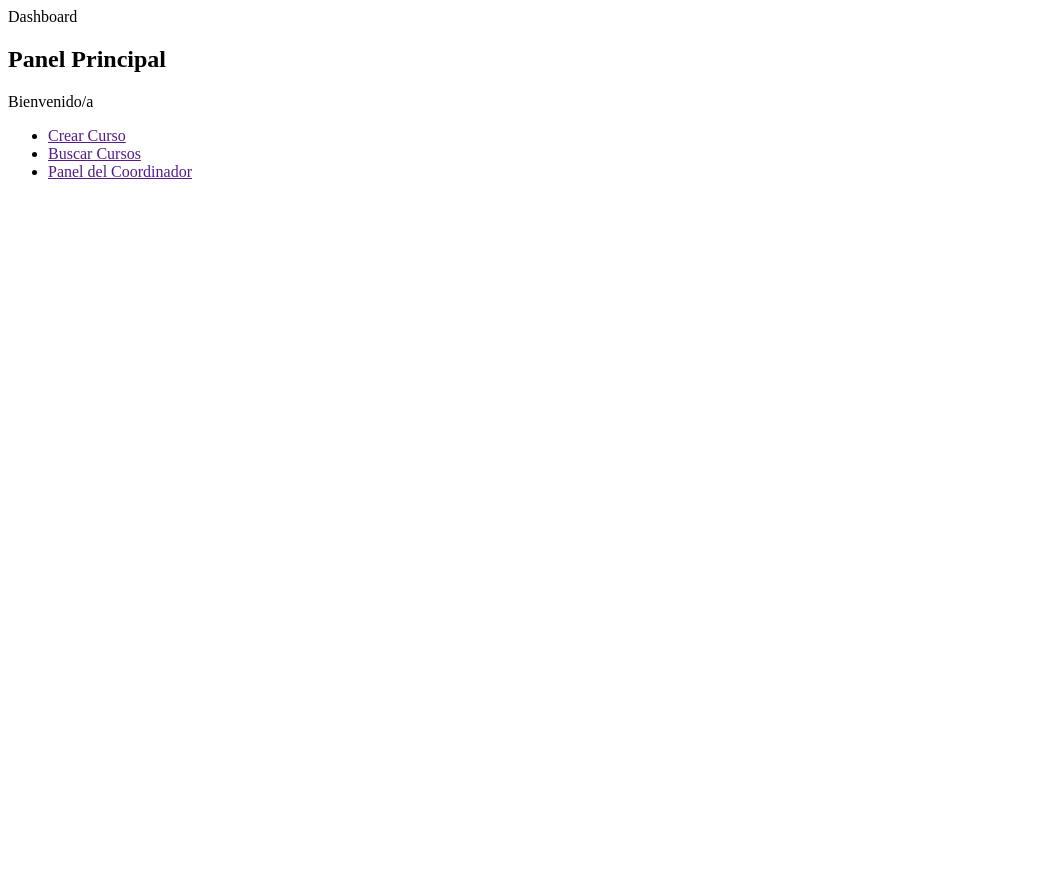
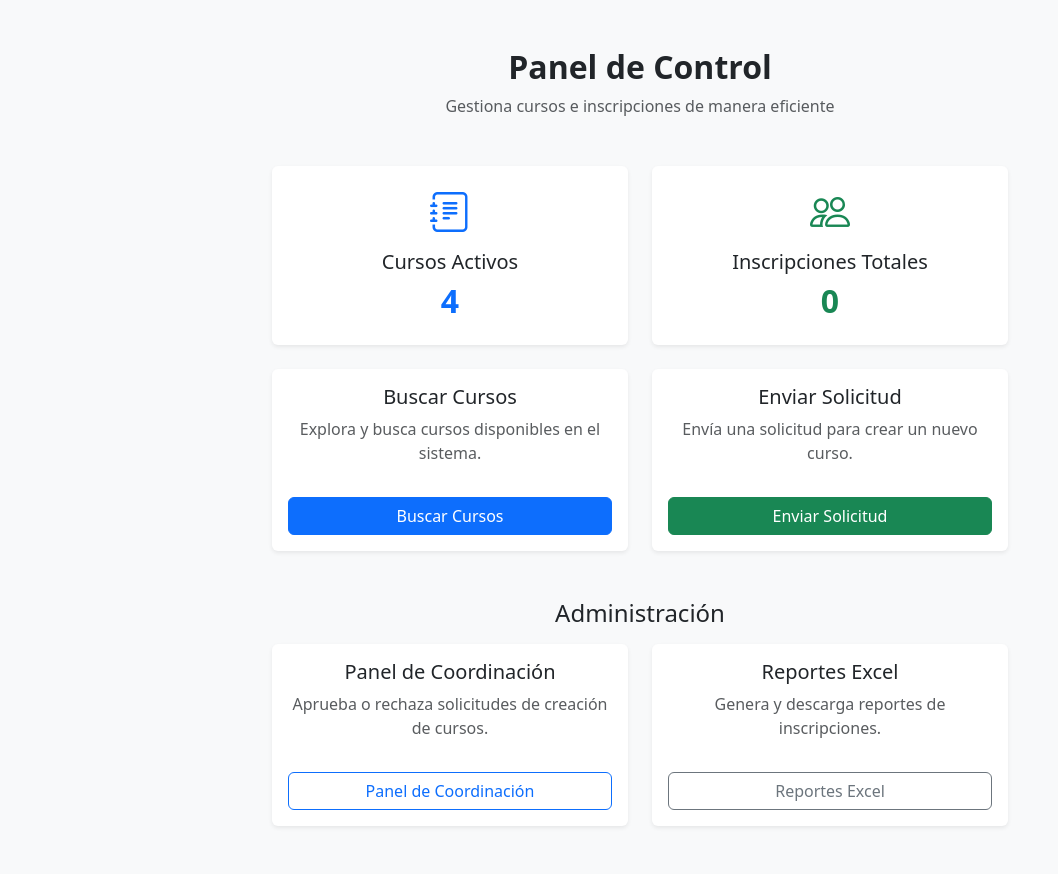
Before and after one commit to G1lber/Entreno-Cursos-Cortos, a Django app: page /dashboard/ in a window 1280 px wide. Shown: the whole page, without its empty margins (0-1058 px from the left). Before the commit the page ends 179 px from the top, so only its background shows below. Run offline with Django 5.2, Linux system fonts and the light colour scheme.

Commit message:
estilo dashboard

```diff
--- a/curso/templates/coordinador_dashboard.html
+++ b/curso/templates/coordinador_dashboard.html
@@ -7,7 +7,7 @@
 <head>
   <meta charset="UTF-8">
   <title>Dashboard de Coordinador</title>
-  <link rel="stylesheet" href="{% static 'css/coordinator.css' %}">
+  <link rel="stylesheet" href="{% static 'css/coordinador.css' %}">
 </head>
 <body>
   <div class="container">
--- a/curso/templates/dashboard.html
+++ b/curso/templates/dashboard.html
@@ -1,12 +1,102 @@
-{% block title %}Dashboard{% endblock %}
+<!DOCTYPE html>
+<html lang="es">
+<head>
+  <meta charset="UTF-8">
+  <meta name="viewport" content="width=device-width, initial-scale=1">
+  <title>Dashboard</title>
+  <!-- Bootstrap CSS -->
+  <link href="https://cdn.jsdelivr.net/npm/bootstrap@5.3.2/dist/css/bootstrap.min.css" rel="stylesheet">
+  <!-- Bootstrap Icons -->
+  <link href="https://cdn.jsdelivr.net/npm/bootstrap-icons@1.11.3/font/bootstrap-icons.css" rel="stylesheet">
+</head>
+<body class="bg-light">
 
-{% block content %}
-  <h2>Panel Principal</h2>
-  <p>Bienvenido/a {{ user.username }} </p>
+  <div class="container-lg my-5">
 
-  <ul>
-    <li><a href="">Crear Curso</a></li>
-    <li><a href="">Buscar Cursos</a></li>
-    <li><a href="">Panel del Coordinador</a></li>
-  </ul>
-{% endblock %}
+    <!-- Título -->
+    <div class="text-center mb-5">
+      <h2 class="fw-bold">Panel de Control</h2>
+      <p class="text-muted">Gestiona cursos e inscripciones de manera eficiente</p>
+    </div>
+
+    <!-- Estadísticas -->
+    <div class="row g-4 mb-4 justify-content-center align-items-stretch">
+      <div class="col-md-5 col-lg-4 d-flex">
+        <div class="card shadow-sm border-0 text-center w-100 h-100">
+          <div class="card-body d-flex flex-column justify-content-center">
+            <i class="bi bi-journal-text fs-1 text-primary"></i>
+            <h5 class="card-title mt-2">Cursos Activos</h5>
+            <h2 class="fw-bold text-primary">4</h2>
+          </div>
+        </div>
+      </div>
+      <div class="col-md-5 col-lg-4 d-flex">
+        <div class="card shadow-sm border-0 text-center w-100 h-100">
+          <div class="card-body d-flex flex-column justify-content-center">
+            <i class="bi bi-people fs-1 text-success"></i>
+            <h5 class="card-title mt-2">Inscripciones Totales</h5>
+            <h2 class="fw-bold text-success">0</h2>
+          </div>
+        </div>
+      </div>
+    </div>
+
+    <!-- Acciones -->
+    <div class="row g-4 mb-5 justify-content-center align-items-stretch">
+      <div class="col-md-5 col-lg-4 d-flex">
+        <div class="card shadow-sm border-0 text-center w-100 h-100">
+          <div class="card-body d-flex flex-column justify-content-between">
+            <div>
+              <h5 class="card-title">Buscar Cursos</h5>
+              <p class="text-muted">Explora y busca cursos disponibles en el sistema.</p>
+            </div>
+            <a href="#" class="btn btn-primary mt-3">Buscar Cursos</a>
+          </div>
+        </div>
+      </div>
+      <div class="col-md-5 col-lg-4 d-flex">
+        <div class="card shadow-sm border-0 text-center w-100 h-100">
+          <div class="card-body d-flex flex-column justify-content-between">
+            <div>
+              <h5 class="card-title">Enviar Solicitud</h5>
+              <p class="text-muted">Envía una solicitud para crear un nuevo curso.</p>
+            </div>
+            <a href="#" class="btn btn-success mt-3">Enviar Solicitud</a>
+          </div>
+        </div>
+      </div>
+    </div>
+
+    <!-- Administración -->
+    <h4 class="mb-3 text-center">Administración</h4>
+    <div class="row g-4 justify-content-center align-items-stretch">
+      <div class="col-md-5 col-lg-4 d-flex">
+        <div class="card shadow-sm border-0 w-100 h-100">
+          <div class="card-body text-center d-flex flex-column justify-content-between">
+            <div>
+              <h5 class="card-title">Panel de Coordinación</h5>
+              <p class="text-muted">Aprueba o rechaza solicitudes de creación de cursos.</p>
+            </div>
+            <a href="#" class="btn btn-outline-primary w-100 mt-3">Panel de Coordinación</a>
+          </div>
+        </div>
+      </div>
+      <div class="col-md-5 col-lg-4 d-flex">
+        <div class="card shadow-sm border-0 w-100 h-100">
+          <div class="card-body text-center d-flex flex-column justify-content-between">
+            <div>
+              <h5 class="card-title">Reportes Excel</h5>
+              <p class="text-muted">Genera y descarga reportes de inscripciones.</p>
+            </div>
+            <a href="#" class="btn btn-outline-secondary w-100 mt-3">Reportes Excel</a>
+          </div>
+        </div>
+      </div>
+    </div>
+
+  </div>
+
+  <!-- Bootstrap JS -->
+  <script src="https://cdn.jsdelivr.net/npm/bootstrap@5.3.2/dist/js/bootstrap.bundle.min.js"></script>
+</body>
+</html>
```
